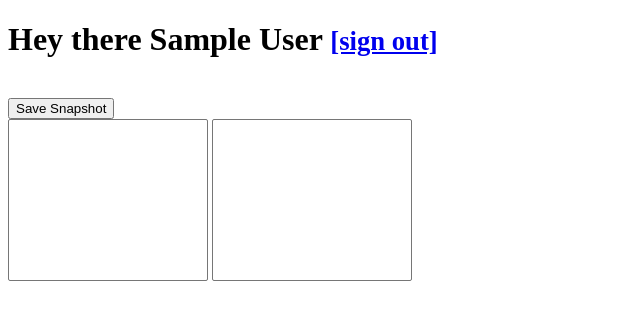
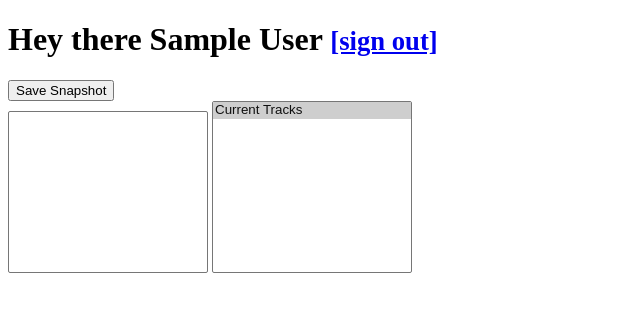
Before and after one commit to joshlacount/snapshot, a Flask app: template templates/index.html in a window 1280 px wide. Shown: the top 320 px of the page, without its empty margins (0-640 px from the left). Run offline with Flask 2, Linux system fonts and the light colour scheme; the template is opened without the code that fills it: most values are stand-ins (such as "Sample title", 1, 10 or a date in 2020); data that the repository does not hold is empty.

Commit message:
adjusted select layout

```diff
--- a/app.py
+++ b/app.py
@@ -42,7 +42,7 @@ def index():
 	display_name = spotify.me()['display_name']
 	return render_template('index.html', display_name=display_name)
 
-@app.route('/sign_out')
+@app.route('/sign-out')
 def sign_out():
 	try:
 		os.remove(session_cache_path())
--- a/static/index.js
+++ b/static/index.js
@@ -18,6 +18,8 @@ function update_playlist_select() {
 			opt.innerHTML = playlist['name'];
 			playlist_select.appendChild(opt);
 		}
+		playlist_select.options[0].selected = true;
+		update_snapshot_select();
 	}
 	request.send();
 }
@@ -27,7 +29,7 @@ function update_snapshot_select() {
 	const playlist_id = playlist_select.value;
 
 	const snapshot_select = document.getElementById('snapshot');
-	for (i = snapshot_select.options.length-1; i >= 0; i--) {
+	for (i = snapshot_select.options.length-1; i >= 1; i--) {
 		snapshot_select.options[i] = null;
 	}
 
--- a/templates/index.html
+++ b/templates/index.html
@@ -9,13 +9,19 @@
 	<body>
 		<h1>
 			Hey there <span id="display_name">{{ display_name }}</span>
-			<small><a href="/sign_out">[sign out]<a/></small>
+			<small><a href="/sign-out">[sign out]<a/></small>
 		</h1>
-		<br>
-		<button id="save-snapshot" type="button">Save Snapshot</button>
-		<br>
-		<select id="playlist" size=10 onchange="update_snapshot_select()"></select>
-		<select id="snapshot" size=10></select>
+		<div>
+			<div>
+				<button id="save-snapshot" type="button">Save Snapshot</button>
+			</div>
+			<div>
+				<select id="playlist" size=10 onchange="update_snapshot_select()"></select>
+				<select id="snapshot" size=10>
+					<option value="current" selected>Current Tracks</option>
+				</select>
+			</div>
+		</div>
 	</body>
 	<script src="{{url_for('static', filename='index.js')}}"></script>
 </html>
```
